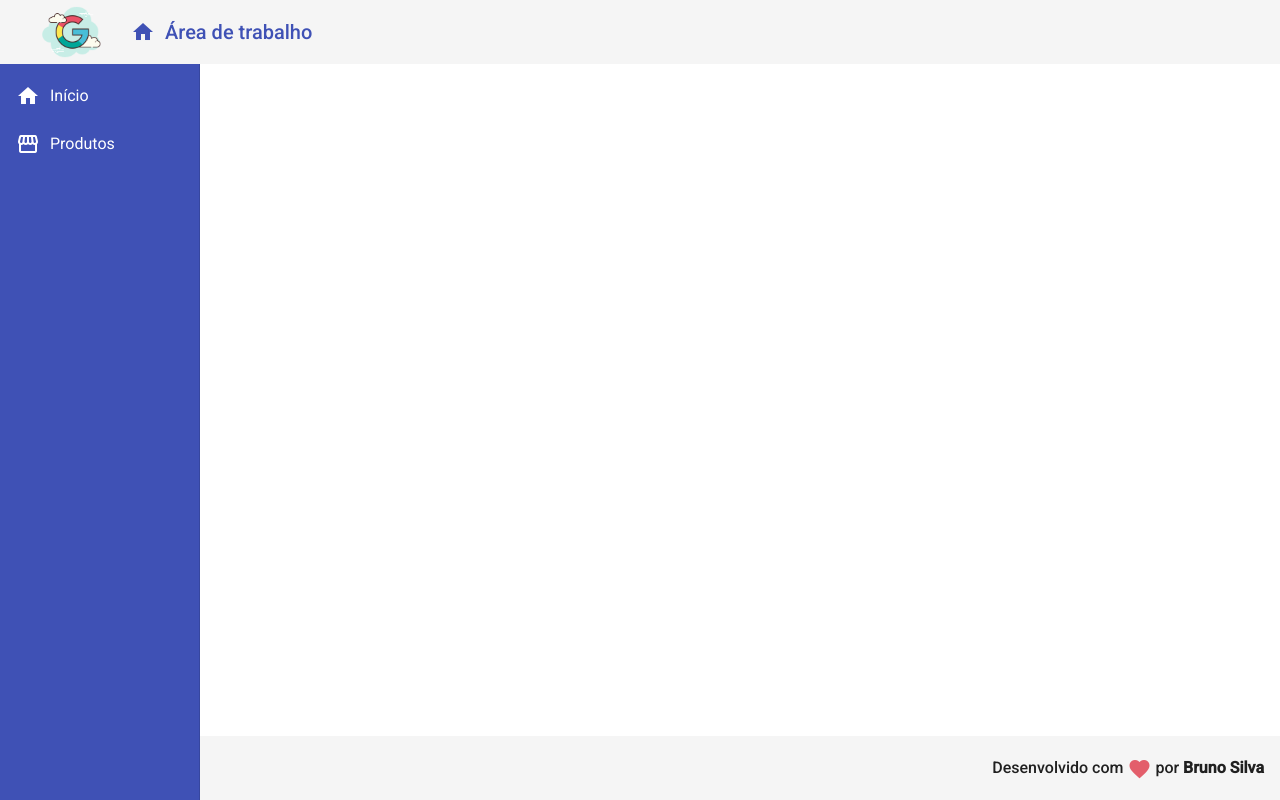
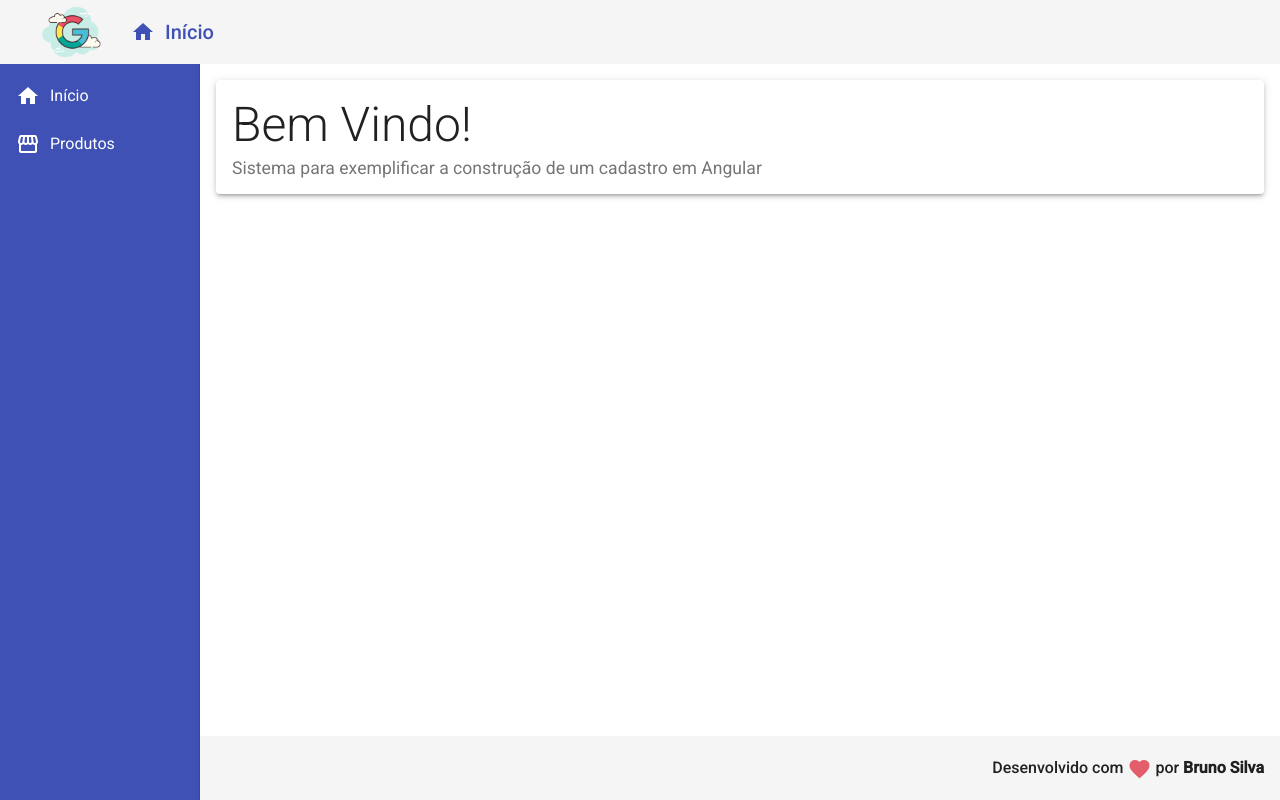
Before and after one commit to silv4b/angular-curso, an Angular app in the folder frontend/: page / in a window 1280 px wide. Built offline with nearby package versions, Linux system fonts and the light colour scheme.

Commit message:
criação do home + product-crud pages e nagevação com routerLink

```diff
--- a/frontend/src/app/app-routing.module.ts
+++ b/frontend/src/app/app-routing.module.ts
@@ -1,7 +1,19 @@
 import { NgModule } from '@angular/core';
 import { Routes, RouterModule } from '@angular/router';
 
-const routes: Routes = [];
+import { HomeComponent } from './views/home/home.component';
+import { ProductCrudComponent } from './views/product-crud/product-crud.component';
+
+const routes: Routes = [
+  {
+    path: "",
+    component: HomeComponent
+  },
+  {
+    path: "products",
+    component: ProductCrudComponent
+  }
+];
 
 @NgModule({
   imports: [RouterModule.forRoot(routes)],
--- a/frontend/src/app/components/template/header/header.component.html
+++ b/frontend/src/app/components/template/header/header.component.html
@@ -1,6 +1,6 @@
-<mat-toolbar class="header mat-elevation-z4">
+<mat-toolbar class="header mat-elevation-z3">
     <span>
-        <a>
+        <a routerLink="/">
             <img class="logo" src="assets\img\logo.png" alt="logo">
         </a>
     </span>
@@ -9,7 +9,7 @@
             <i class="material-icons">
                 home
             </i>
-            Área de trabalho
+            Início
         </a>
     </span>
 </mat-toolbar>
--- /dev/null
+++ b/frontend/src/app/views/home/home.component.css
@@ -0,0 +1,9 @@
+.home .title {
+    font-size: 3rem;
+    font-weight: 300;
+    line-height: 1.2;
+}
+
+.home .subtitle {
+    font-size: 1.1rem;
+}
--- /dev/null
+++ b/frontend/src/app/views/home/home.component.html
@@ -0,0 +1,8 @@
+<mat-card class="home mat-elevation-z3">
+    <mat-card-title class="title">
+        Bem Vindo!
+    </mat-card-title>
+    <mat-card-subtitle class="subtitle">
+        Sistema para exemplificar a construção de um cadastro em Angular
+    </mat-card-subtitle>
+</mat-card>
--- /dev/null
+++ b/frontend/src/app/views/home/home.component.ts
@@ -0,0 +1,15 @@
+import { Component, OnInit } from '@angular/core';
+
+@Component({
+  selector: 'app-home',
+  templateUrl: './home.component.html',
+  styleUrls: ['./home.component.css']
+})
+export class HomeComponent implements OnInit {
+
+  constructor() { }
+
+  ngOnInit(): void {
+  }
+
+}
--- /dev/null
+++ b/frontend/src/app/views/product-crud/product-crud.component.html
@@ -0,0 +1 @@
+<p>product-crud works!</p>
--- /dev/null
+++ b/frontend/src/app/views/product-crud/product-crud.component.ts
@@ -0,0 +1,15 @@
+import { Component, OnInit } from '@angular/core';
+
+@Component({
+  selector: 'app-product-crud',
+  templateUrl: './product-crud.component.html',
+  styleUrls: ['./product-crud.component.css']
+})
+export class ProductCrudComponent implements OnInit {
+
+  constructor() { }
+
+  ngOnInit(): void {
+  }
+
+}
```
Also changed, not shown: frontend/src/app/app.module.ts (+9 -3 lines), frontend/src/app/components/template/nav/nav.component.html (+3 -7 lines), frontend/src/app/views/product-crud/product-crud.component.css (added).
